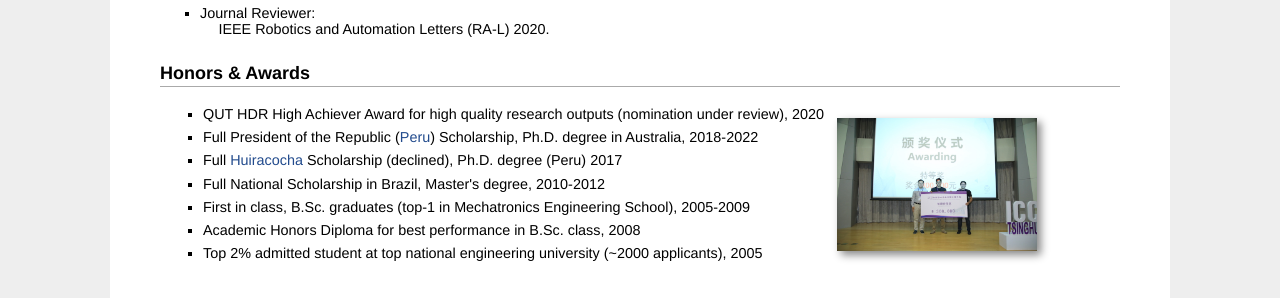
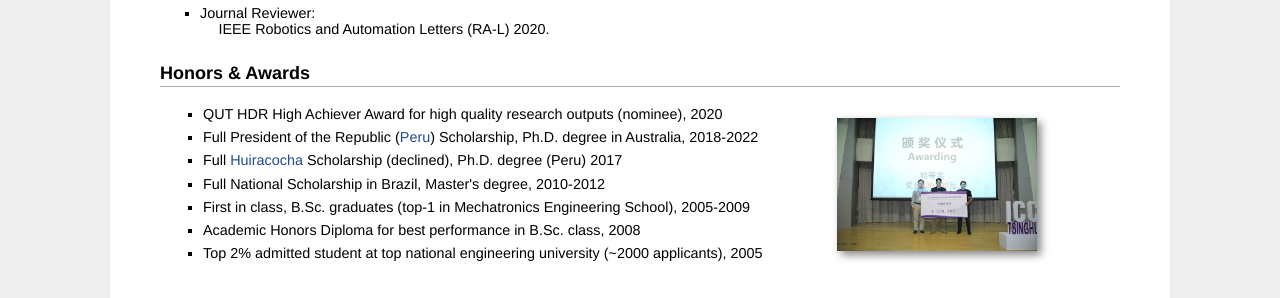
Before and after one commit to mchancan/mchancan.github.io, a Jekyll site: the page built from index.html, in a window 1280 px wide. Shown: the part 1473-1771 px from the top of the page. Built offline with Jekyll 4.4.1, drawn with Linux system fonts in a browser that asks for light colours; comment, search, counter and statistics services are not loaded.

Commit message:
Update index.html

```diff
--- a/index.html
+++ b/index.html
@@ -134,7 +134,7 @@ title: Marvin's Homepage
 	<tr>
 		<td width="670">
 			<ul>
-				<li>QUT HDR High Achiever Award for high quality research outputs (nomination under review), 2020</li>
+				<li>QUT HDR High Achiever Award for high quality research outputs (nominee), 2020</li>
 				<li>Full President of the Republic (<a href="https://www.pronabec.gob.pe/beca-presidente/">Peru</a>) Scholarship, Ph.D. degree in Australia, 2018-2022</li>
 				<li>Full <a href="https://posgrado.pucp.edu.pe/beca-fondo/beca-huiracocha/">Huiracocha</a> Scholarship (declined), Ph.D. degree (Peru) 2017</li>
 				<li>Full National Scholarship in Brazil, Master's degree, 2010-2012</li>
```
